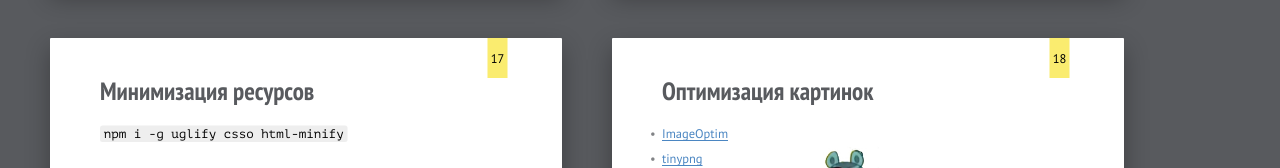
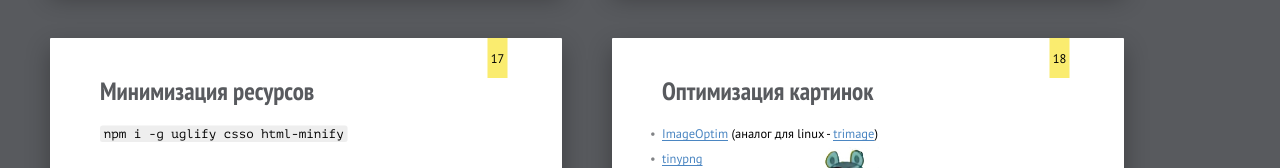
Before and after one commit to AnastasiyaDev/optimization_present, a website: page index.html in a window 1280 px wide. Shown: the part 2840-3008 px from the top of the page. Drawn offline with Linux system fonts and the light colour scheme.

Commit message:
Update index.html

```diff
--- a/index.html
+++ b/index.html
@@ -460,7 +460,7 @@
         <h2>Оптимизация картинок</h2>
 
         <ul>
-            <li><a href="https://imageoptim.com">ImageOptim</a></li>
+            <li><a href="https://imageoptim.com">ImageOptim</a> (аналог для linux - <a href="https://trimage.org/">trimage</a>)</li>
             <li><a href="https://tinypng.com/">tinypng</a></li>
             <li><a href="https://squoosh.app">squoosh</a></li>
         </ul>
```
